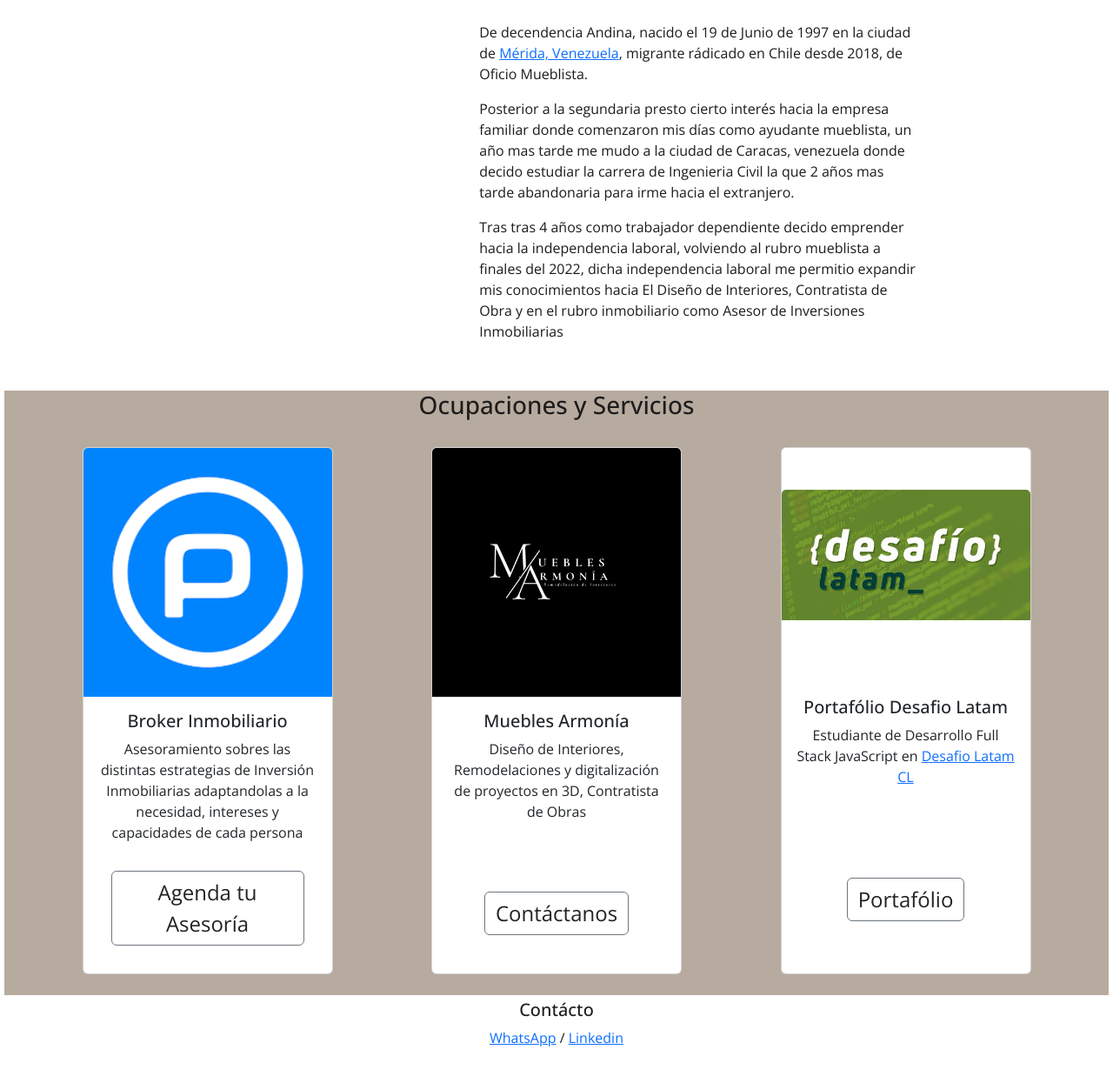
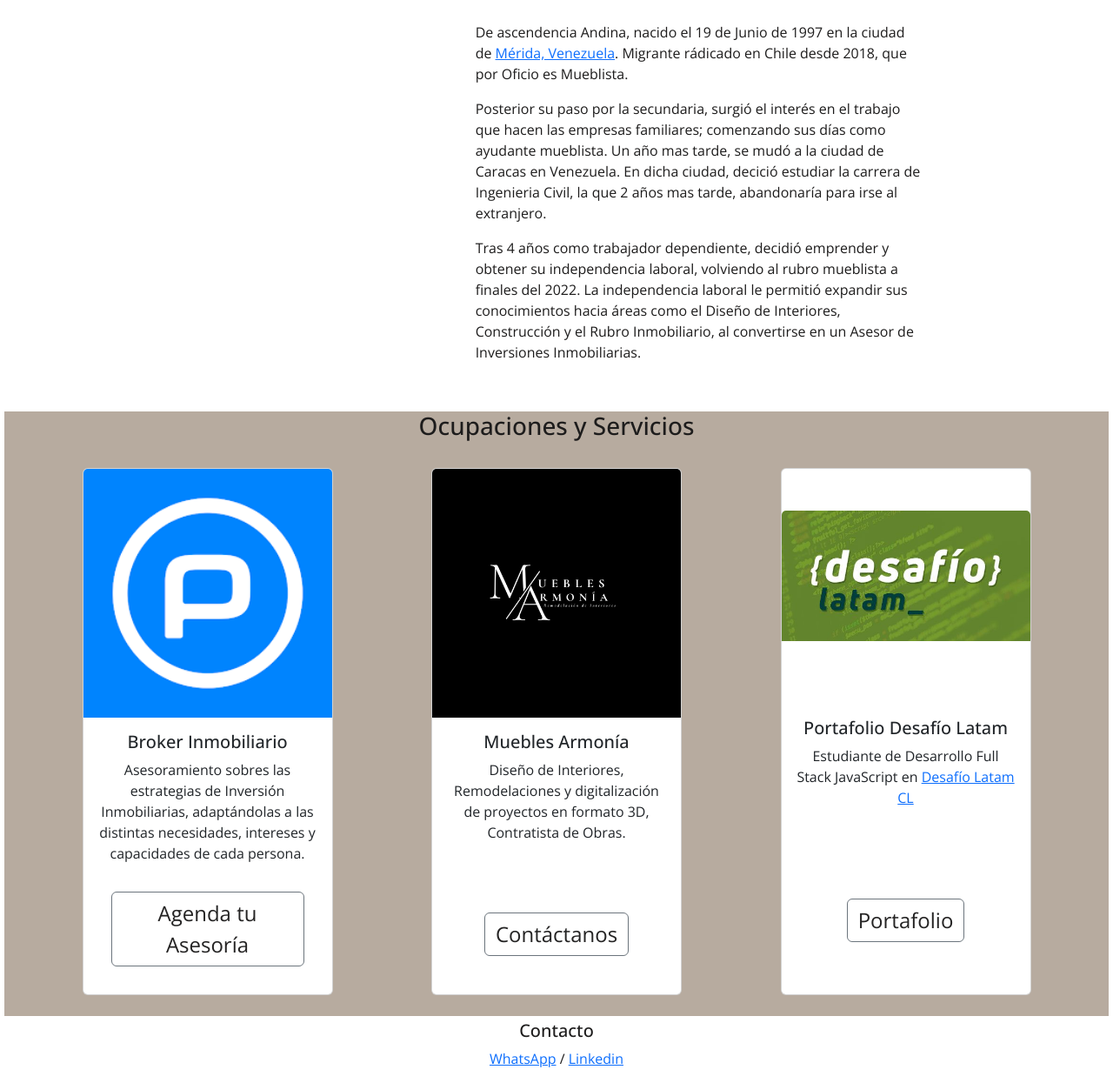
Before and after one commit to giovanny3/portafolio_gl, a plain HTML site: page index.html in a window 1280 px wide. Shown: the part 328-1573 px from the top of the page at 87% size. Before the commit the page ends 1549 px from the top, so only its background shows below. Drawn offline with nearby package versions, Linux system fonts and the light colour scheme.

Commit message:
ideas de corrección de texto para Giovanny

```diff
--- a/index.html
+++ b/index.html
@@ -1,24 +1,29 @@
 <!DOCTYPE html>
 <html lang="es">
+
 <head>
   <meta charset="UTF-8">
   <meta name="viewport" content="width=device-width, initial-scale=1.0">
   <title>Giovanny López</title>
-    <link href="https://cdn.jsdelivr.net/npm/bootstrap@5.3.3/dist/css/bootstrap.min.css" rel="stylesheet" integrity="sha384-QWTKZyjpPEjISv5WaRU9OFeRpok6YctnYmDr5pNlyT2bRjXh0JMhjY6hW+ALEwIH" crossorigin="anonymous">
+  <link href="https://cdn.jsdelivr.net/npm/bootstrap@5.3.3/dist/css/bootstrap.min.css" rel="stylesheet"
+    integrity="sha384-QWTKZyjpPEjISv5WaRU9OFeRpok6YctnYmDr5pNlyT2bRjXh0JMhjY6hW+ALEwIH" crossorigin="anonymous">
   <link rel="preconnect" href="https://fonts.googleapis.com">
   <link rel="preconnect" href="https://fonts.gstatic.com" crossorigin>
-<link href="https://fonts.googleapis.com/css2?family=Open+Sans:ital,wght@0,300..800;1,300..800&display=swap" rel="stylesheet">
+  <link href="https://fonts.googleapis.com/css2?family=Open+Sans:ital,wght@0,300..800;1,300..800&display=swap"
+    rel="stylesheet">
   <link rel="stylesheet" href="./assets/styles_css/styles.css">
 </head>
+
 <body>
   <div class="header">
     <h1> Giovanny López</h1>
-               <h6>Curriculum Vitae</h6>
+    <h6>Currículum Vitae</h6>
 
     <div class="nav">
       <ul class="nav justify-content-end">
         <li class="nav-item">
-          <a class="nav-link active" aria-current="page" href="#" style="text-decoration: none; color: black;">Inicio</a>
+          <a class="nav-link active" aria-current="page" href="#"
+            style="text-decoration: none; color: black;">Inicio</a>
         </li>
         <li class="nav-item">
           <a class="nav-link" href="#" style="text-decoration: none; color: black;">Link</a>
@@ -35,22 +40,34 @@
 
   <section class="perfil">
     <div class="foto_perfil">
-      <img  src="./assets/img/WhatsApp Image 2024-04-04 at 2.08.58 PM.jpeg" style="width: 100%; alt="gio>
+      <img src="./assets/img/WhatsApp Image 2024-04-04 at 2.08.58 PM.jpeg" style="width: 100%; alt=" gio>
     </div>
 
     <div class="titulo_perfil">
-      <button type="button" class="btn btn-secondary fs-4 m-3"> <a target="_blank" href="https://www.linkedin.com/in/giovanny-andr%C3%A9s-l%C3%B3pez-94a781277/" style="text-decoration: none;color:rgb(36,35,35);"> Giovanny Andrés López Peña</a></button>
+      <button type="button" class="btn btn-secondary fs-4 m-3"> <a target="_blank"
+          href="https://www.linkedin.com/in/giovanny-andr%C3%A9s-l%C3%B3pez-94a781277/"
+          style="text-decoration: none;color:rgb(36,35,35);"> Giovanny Andrés López Peña</a></button>
 
 
-     <h6>Broker Inmobiliario | Diseñador de Interiores | Contratista | Estudiante para Desarrollo Web.</h6>
+      <h6>Broker Inmobiliario | Diseñador de Interiores | Contratista | Estudiante de Desarrollo Web</h6>
       <br>
 
-      <p>De decendencia Andina, nacido el 19 de Junio de 1997 en la ciudad de <a target="_blank" href="https://www.google.com/search?q=merida+venezuela&rlz=1C1VDKB_esCL1060CL1060&oq=merida+venezuela&gs_lcrp=EgZjaHJvbWUqBwgAEAAYjwIyBwgAEAAYjwIyCggBEC4YsQMYgAQyBwgCEAAYgAQyBwgDEAAYgAQyBwgEEAAYgAQyBwgFEAAYgAQyBwgGEAAYgAQyBwgHEAAYgAQyBwgIEAAYgAQyBwgJEC4YgATSAQgyMDgxajBqN6gCALACAA&sourceid=chrome&ie=UTF-8">Mérida, Venezuela</a>, migrante rádicado en Chile desde 2018, de Oficio Mueblista.</p>
+      <p>De ascendencia Andina, nacido el 19 de Junio de 1997 en la ciudad de <a target="_blank"
+          href="https://www.google.com/search?q=merida+venezuela&rlz=1C1VDKB_esCL1060CL1060&oq=merida+venezuela&gs_lcrp=EgZjaHJvbWUqBwgAEAAYjwIyBwgAEAAYjwIyCggBEC4YsQMYgAQyBwgCEAAYgAQyBwgDEAAYgAQyBwgEEAAYgAQyBwgFEAAYgAQyBwgGEAAYgAQyBwgHEAAYgAQyBwgIEAAYgAQyBwgJEC4YgATSAQgyMDgxajBqN6gCALACAA&sourceid=chrome&ie=UTF-8">Mérida,
+          Venezuela</a>. Migrante rádicado en Chile desde 2018, que por Oficio es Mueblista.</p>
       <p>
-      Posterior a la segundaria presto cierto interés hacia la empresa familiar donde comenzaron mis días como ayudante mueblista, un año mas tarde me mudo a la ciudad de Caracas, venezuela donde decido estudiar la carrera de Ingenieria Civil la que 2 años mas tarde abandonaria para irme hacia el extranjero.
+        Posterior su paso por la secundaria, surgió el interés en el trabajo que hacen las empresas familiares;
+        comenzando sus días como
+        ayudante mueblista. Un año mas tarde, se mudó a la ciudad de Caracas en Venezuela. En dicha ciudad, decició
+        estudiar la
+        carrera de Ingenieria Civil, la que 2 años mas tarde, abandonaría para irse al extranjero.
       </p>
       <p>
-      Tras tras 4 años como trabajador dependiente decido emprender hacia la independencia laboral, volviendo al rubro mueblista a finales del 2022, dicha independencia laboral me permitio expandir mis conocimientos hacia El Diseño de Interiores, Contratista de Obra y en el rubro inmobiliario como Asesor de Inversiones Inmobiliarias
+        Tras 4 años como trabajador dependiente, decidió emprender y obtener su independencia laboral, volviendo al
+        rubro mueblista a finales del 2022. La independencia laboral le permitió expandir sus conocimientos hacia áreas
+        como el
+        Diseño de Interiores, Construcción y el Rubro Inmobiliario, al convertirse en un Asesor de Inversiones
+        Inmobiliarias.
       </p>
     </div>
     </div>
@@ -65,18 +82,26 @@
         <img src="./assets/img/propotal.webp" class="card-img-top" alt="...">
         <div class="card-body">
           <h5>Broker Inmobiliario</h5>
-          <p class="card-text">Asesoramiento sobres las distintas estrategias de Inversión Inmobiliarias adaptandolas a la necesidad, intereses y capacidades de cada persona</p>
-          <button type="button" class="btn btn-secondary fs-4 m-3"> <a target="_blank" href="https://calendar.app.google/cNyH5T6CrG5UkTE8A" style="text-decoration: none; color: rgb(36, 35, 35);" > Agenda tu Asesoría</a></button>
+          <p class="card-text">Asesoramiento sobres las estrategias de Inversión Inmobiliarias, adaptándolas a las
+            distintas
+            necesidades, intereses y capacidades de cada persona.</p>
+          <button type="button" class="btn btn-secondary fs-4 m-3"> <a target="_blank"
+              href="https://calendar.app.google/cNyH5T6CrG5UkTE8A"
+              style="text-decoration: none; color: rgb(36, 35, 35);"> Agenda tu Asesoría</a></button>
         </div>
       </div>
       <div class="card col-lg-4 m-4" style="width: 18rem;">
         <img src="./assets/img/4.png" class="card-img-top" alt="...">
         <div class="card-body">
           <h5>Muebles Armonía</h5>
-          <p class="card-text">Diseño de Interiores, Remodelaciones y digitalización de proyectos en 3D, Contratista de Obras </p>
+          <p class="card-text">Diseño de Interiores, Remodelaciones y digitalización de proyectos en formato 3D,
+            Contratista de
+            Obras. </p>
           <br>
           <br>
-          <button type="button" class="btn btn-secondary fs-4 m-3"> <a target="_blank" href="https://wa.me/message/W57R6NXSKPL4I1" style="text-decoration: none; color: rgb(36, 35, 35);" > Contáctanos</a></button>
+          <button type="button" class="btn btn-secondary fs-4 m-3"> <a target="_blank"
+              href="https://wa.me/message/W57R6NXSKPL4I1" style="text-decoration: none; color: rgb(36, 35, 35);">
+              Contáctanos</a></button>
         </div>
       </div>
       <div class="card col-lg-4 m-4" style="width: 18rem;">
@@ -87,20 +112,25 @@
         <br>
         <br>
         <div class="card-body">
-          <h5>Portafólio Desafio Latam</h5>
-          <p class="card-text">Estudiante de Desarrollo Full Stack JavaScript en <a href="https://desafiolatam.com/admision-2024/?utm_term=desafio%20latam%20full%20stack&utm_campaign=Brand&utm_source=adwords&utm_medium=ppc&hsa_acc=1239562006&hsa_cam=16998643182&hsa_grp=136655824715&hsa_ad=687200985568&hsa_src=g&hsa_tgt=kwd-814458078458&hsa_kw=desafio%20latam%20full%20stack&hsa_mt=b&hsa_net=adwords&hsa_ver=3&gad_source=1&gclid=Cj0KCQjwiMmwBhDmARIsABeQ7xRiJeyiJUrbWFu0Kkh8LFDA9mmy9a2CFdniZ4EuhFhyTWL6BKI1QVMaAtpGEALw_wcB">Desafio Latam CL</a></p>
+          <h5>Portafolio Desafío Latam</h5>
+          <p class="card-text">Estudiante de Desarrollo Full Stack JavaScript en <a
+              href="https://desafiolatam.com/admision-2024/?utm_term=desafio%20latam%20full%20stack&utm_campaign=Brand&utm_source=adwords&utm_medium=ppc&hsa_acc=1239562006&hsa_cam=16998643182&hsa_grp=136655824715&hsa_ad=687200985568&hsa_src=g&hsa_tgt=kwd-814458078458&hsa_kw=desafio%20latam%20full%20stack&hsa_mt=b&hsa_net=adwords&hsa_ver=3&gad_source=1&gclid=Cj0KCQjwiMmwBhDmARIsABeQ7xRiJeyiJUrbWFu0Kkh8LFDA9mmy9a2CFdniZ4EuhFhyTWL6BKI1QVMaAtpGEALw_wcB">Desafío
+              Latam CL</a></p>
           <br>
           <br>
           <br>
-          <button type="button" class="btn btn-secondary fs-4 m-3"> <a target="_blank" href="https://github.com/giovanny3" style="text-decoration: none; color: rgb(36, 35, 35);" > Portafólio</a></button>
+          <button type="button" class="btn btn-secondary fs-4 m-3"> <a target="_blank"
+              href="https://github.com/giovanny3" style="text-decoration: none; color: rgb(36, 35, 35);">
+              Portafolio</a></button>
         </div>
       </div>
     </div>
   </Main>
 
   <footer class="footer">
-<h5>Contácto</h5>
-<p><a href="https://wa.me/message/W57R6NXSKPL4I1">WhatsApp</a> / <a href="https://www.linkedin.com/in/giovanny-andr%C3%A9s-l%C3%B3pez-94a781277/">Linkedin</a></p>
+    <h5>Contacto</h5>
+    <p><a href="https://wa.me/message/W57R6NXSKPL4I1">WhatsApp</a> / <a
+        href="https://www.linkedin.com/in/giovanny-andr%C3%A9s-l%C3%B3pez-94a781277/">Linkedin</a></p>
 
 
 
@@ -110,6 +140,9 @@
 
 
 
-      <script src="https://cdn.jsdelivr.net/npm/bootstrap@5.3.3/dist/js/bootstrap.bundle.min.js" integrity="sha384-YvpcrYf0tY3lHB60NNkmXc5s9fDVZLESaAA55NDzOxhy9GkcIdslK1eN7N6jIeHz" crossorigin="anonymous"></script>
+  <script src="https://cdn.jsdelivr.net/npm/bootstrap@5.3.3/dist/js/bootstrap.bundle.min.js"
+    integrity="sha384-YvpcrYf0tY3lHB60NNkmXc5s9fDVZLESaAA55NDzOxhy9GkcIdslK1eN7N6jIeHz"
+    crossorigin="anonymous"></script>
 </body>
+
 </html>
```
Lines whose indentation alone changed are shown as unchanged.
